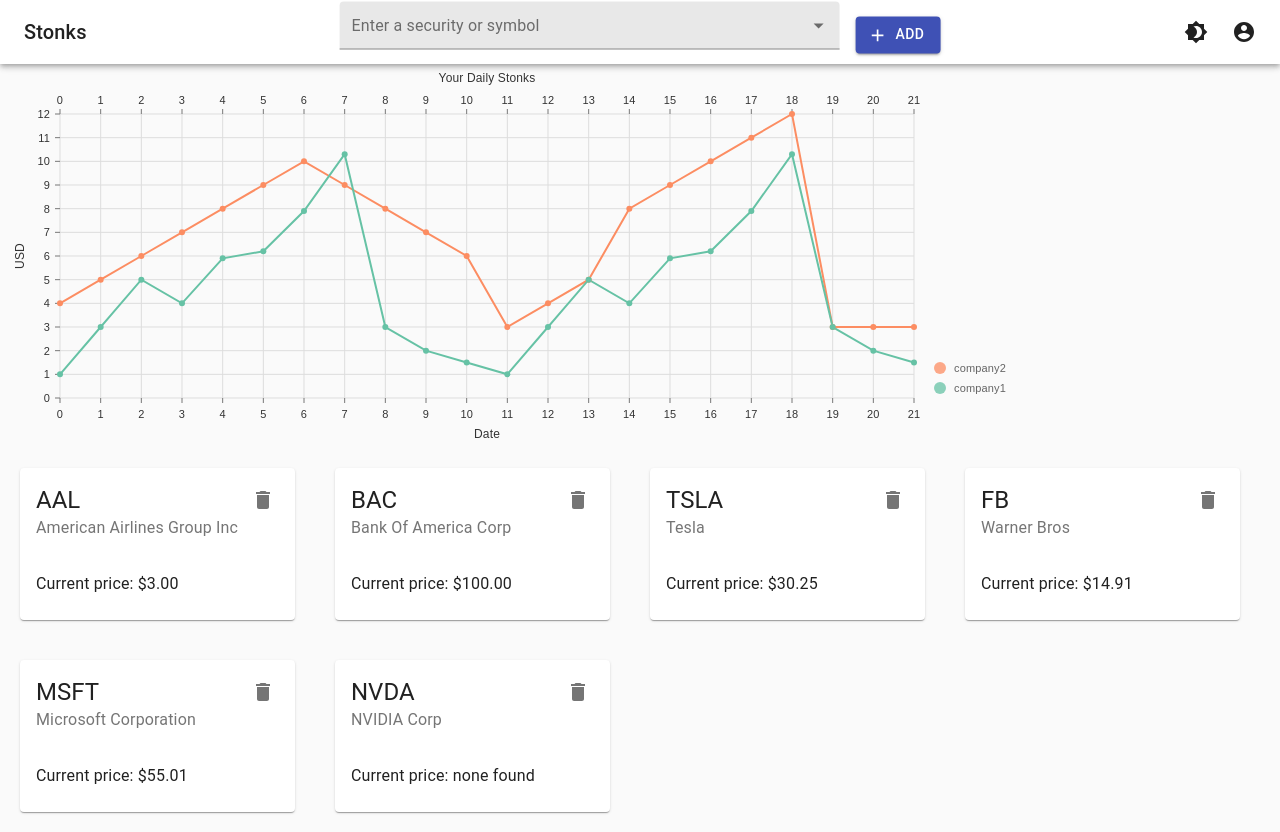
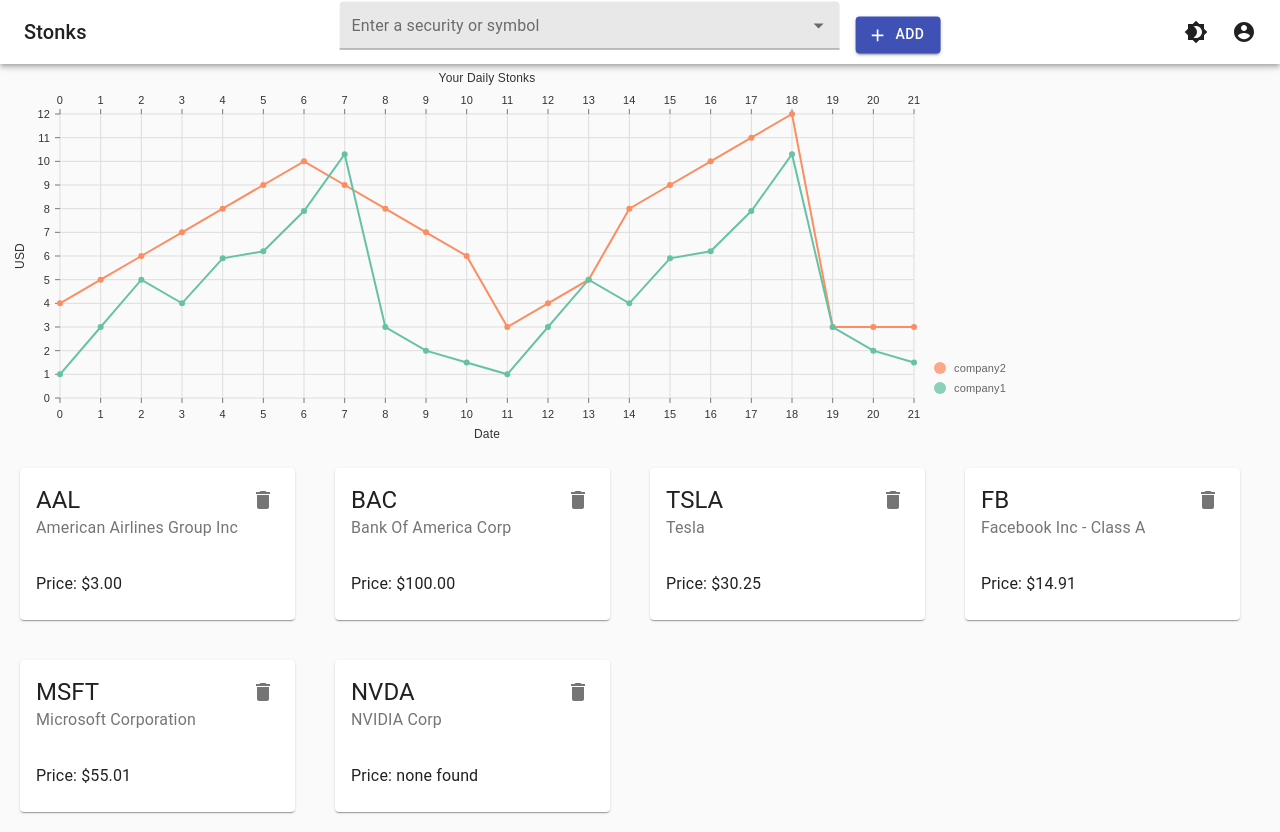
Before and after one commit to aggie-coding-club/stocks-frontend, a React (Create React App) app: page / in a window 1280 px wide. Built offline with nearby package versions, Linux system fonts and the light colour scheme.

Commit message:
changed price display

```diff
--- a/src/components/dashboard/StockItem.js
+++ b/src/components/dashboard/StockItem.js
@@ -47,7 +47,7 @@
       />
       <CardContent>
         <Typography>
-          Current price: {stock.price ? stock.price : "none found"}
+          Price: {stock.price ? stock.price : "none found"}
         </Typography>
       </CardContent>
 
--- a/src/data/stock_data2.json
+++ b/src/data/stock_data2.json
@@ -20,7 +20,7 @@
     {
       "id": 4,
       "symbol": "FB",
-      "title": "Warner Bros",
+      "title": "Facebook Inc - Class A",
       "price": "$14.91"
     },
     {
```
